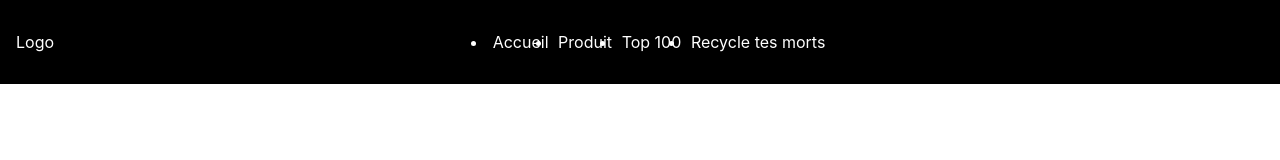
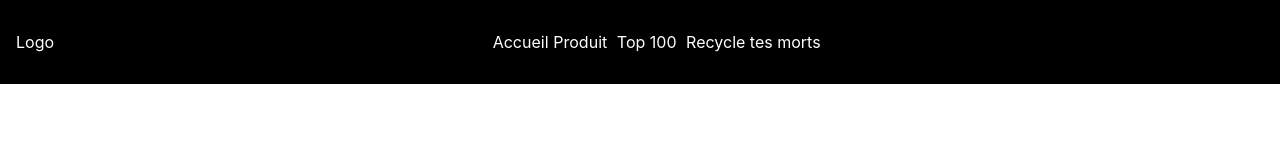
Before and after one commit to rob1-alt/trivialfrontend, a Next.js app: page /components/Nav in a window 1280 px wide. Shown: the top 160 px of the page. Built offline with nearby package versions, Linux system fonts and the light colour scheme.

Commit message:
push test

```diff
--- a/pages/components/Nav.css
+++ b/pages/components/Nav.css
@@ -9,12 +9,11 @@
     min-height: 75px;
     background-color: black;
     color: #FFF;
-    text-decoration: none;
 }
 
 .navbarLinks {
     display: flex;
-
+    list-style: none;
 }
 
 .navbarLink {
--- a/pages/components/Nav.js
+++ b/pages/components/Nav.js
@@ -1,6 +1,8 @@
 import React from 'react'
 import { useState } from "react"
 import Cycling from './Cycling'
+import Link from 'next/link'
+
 
 
 function Navigation(){
@@ -18,9 +20,9 @@
             <div className="navbarLogo">Logo</div>
         <ul className="navbarLinks">
             <li className="navbarItem">
-                <a  href="/" className="navbarLink">
+                <Link href="/">
                     Accueil
-                </a>
+                </Link>
             </li>
             <li className="navbarItem">
                 <a to="/" className="navbarLink">
```
